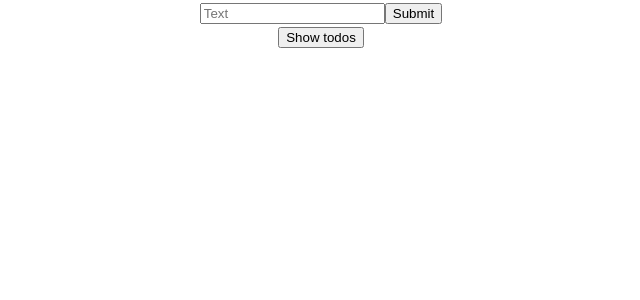
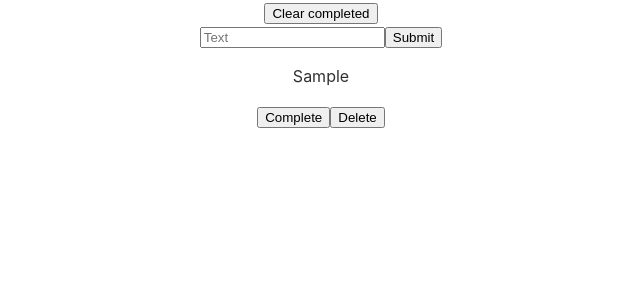
Before and after one commit to Louis-FB/react-todo, a React (Vite) app: page / in a window 1280 px wide. Both pictures are taken after typing "Sample" into the empty fields and a click on the button "Submit". Shown: the top 300 px of the page, without its empty margins (319-959 px from the left). Built offline with nearby package versions, Linux system fonts and the light colour scheme.

Commit message:
crud functions

```diff
--- a/src/App.css
+++ b/src/App.css
@@ -45,3 +45,7 @@ main {
   font-weight: bold;
   cursor: pointer;
 }
+
+.completed {
+  text-decoration: line-through;
+}
--- a/src/App.jsx
+++ b/src/App.jsx
@@ -1,14 +1,32 @@
 import React, { useState } from "react";
 import "./App.css";
 import Form from "./Form";
+import Todos from "./Todos";
 
 function App() {
   const [todos, setTodos] = useState([]);
 
+  const deleteTodo = (id) => {
+    setTodos(todos.filter((todo) => todo.id !== id));
+  };
+
+  const setCompleted = (id) => {
+    setTodos(
+      todos.map((todo) =>
+        todo.id === id ? { ...todo, completed: true } : todo
+      )
+    );
+  };
+
+  const clearCompleted = () => {
+    setTodos(todos.filter((todo) => todo.completed !== true));
+  };
+
   return (
     <>
-      <Form setTodos={setTodos} />
-      <button onClick={() => console.log(todos)}>Show todos</button>
+      <button onClick={() => clearCompleted()}>Clear completed</button>
+      <Form todos={todos} setTodos={setTodos} />
+      <Todos todos={todos} onDelete={deleteTodo} onComplete={setCompleted} />
     </>
   );
 }
--- a/src/Form.jsx
+++ b/src/Form.jsx
@@ -1,18 +1,16 @@
 import React from "react";
 import { useState, useEffect } from "react";
 
-export default function Form() {
-  //   const [noteData, setNoteData] = useState();
-  //const ID = 0;
-  const [todos, setTodos] = useState([]);
+export default function Form({ todos, setTodos }) {
   const [todoData, setTodoData] = useState("");
 
   const handleSubmit = (e) => {
     e.preventDefault();
 
     let newTodo = {
-      id: 1,
+      id: todos.length + 1, // temporary
       data: todoData,
+      completed: false,
     };
 
     setTodoData("");
--- /dev/null
+++ b/src/Todos.jsx
@@ -0,0 +1,15 @@
+import React from "react";
+
+export default function Todos({ todos, onDelete, onComplete }) {
+  return (
+    <div className="todos-list">
+      {todos.map((todo) => (
+        <div key={todo.id}>
+          <p className={todo.completed ? "completed" : ""}>{todo.data}</p>
+          <button onClick={() => onComplete(todo.id)}>Complete</button>
+          <button onClick={() => onDelete(todo.id)}>Delete</button>
+        </div>
+      ))}
+    </div>
+  );
+}
```
